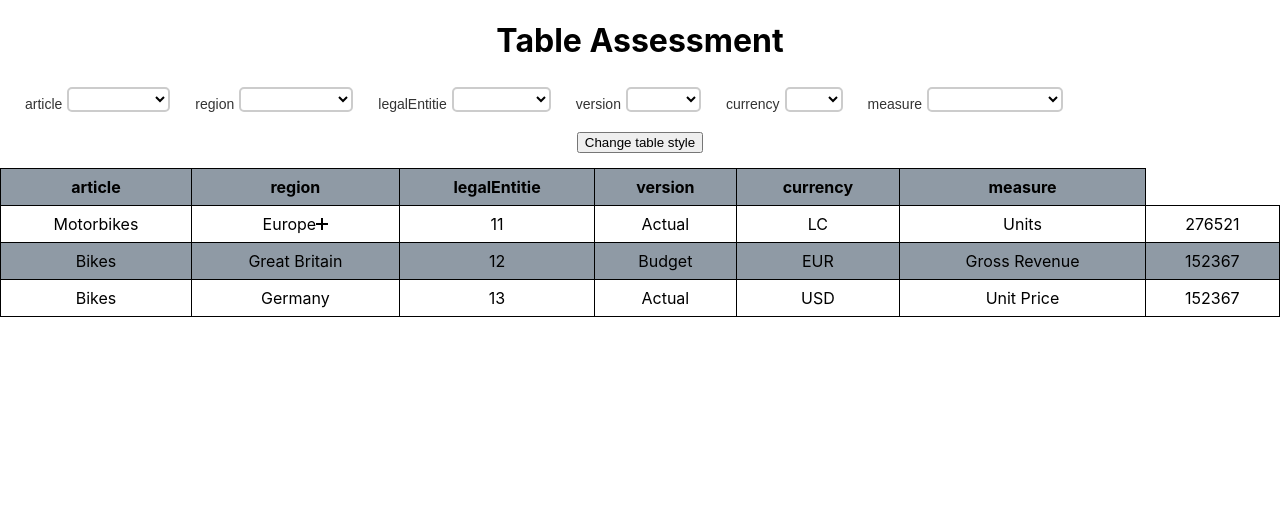
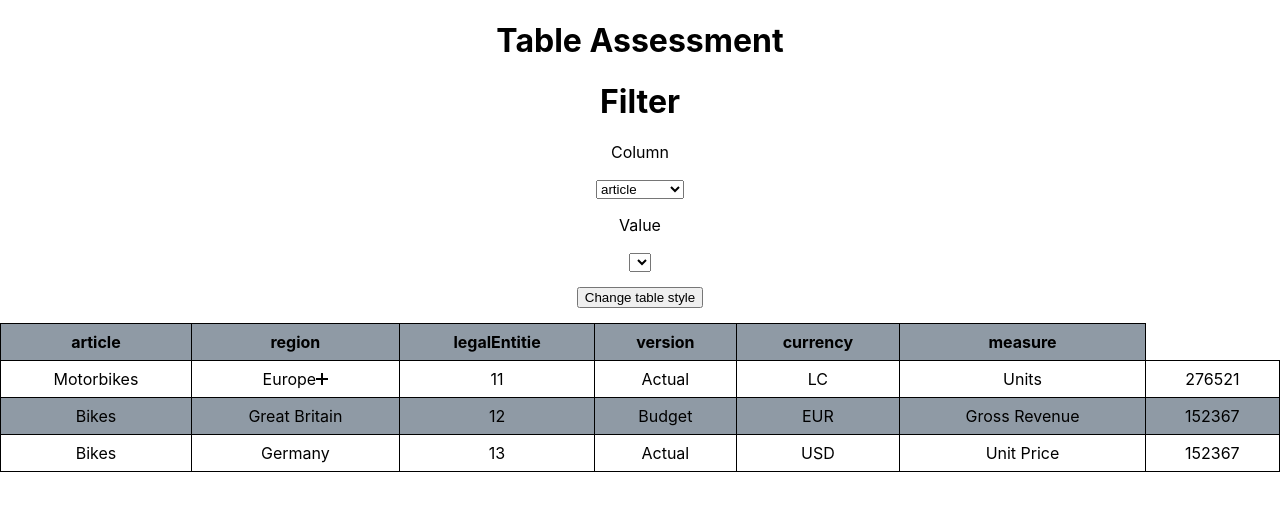
Before and after one commit to Yoloseph/TableDataAssessment, a React (Create React App) app in the folder table-assessment/: page / in a window 1280 px wide. Shown: the top 510 px of the page. Built offline with nearby package versions, Linux system fonts and the light colour scheme.

Commit message:
Changing the Filter back to Column and Value Filter

```diff
--- a/table-assessment/src/App.jsx
+++ b/table-assessment/src/App.jsx
@@ -25,30 +25,34 @@ function App() {
       });
   }, []);
 
-  const handleFilter = (data) => {
-    if (data.length >= 2) {
-      setUserData(handleTableDataFilter(data, tableDataDefault));
-    } else {
-      setUserData(tableDataDefault);
-    }
+  const handleFilter = (column, value) => {
+    console.log("handleFilter");
+    setUserData(handleTableDataFilter(column, value, tableDataDefault));
   };
 
-  const handleTableDataFilter = (filterData, tableData) => {
+  const handleTableDataFilter = (column, value, tableData) => {
     let filteredResults = [];
     tableData.forEach((item) => {
       let shouldInclude = true;
-      filterData.forEach((filter) => {
-        if (
-          filter.value === "All Articles" ||
-          filter.value === "Europe" ||
-          filter.value === "All Entities"
-        ) {
-          return;
-        }
-        if (item[filter.key] !== filter.value) {
-          shouldInclude = false;
-        }
-      });
+      console.log(value === "");
+      // if (
+      //   value === "All Articles" ||
+      //   value === "Europe" ||
+      //   value === "All Entities" ||
+      //   value === ""
+      // ) {
+      //   filteredResults.push(item);
+      // }
+
+      if (
+        item[column] !== value &&
+        value !== "All Articles" &&
+        value !== "Europe" &&
+        value !== "All Entities" &&
+        value !== ""
+      ) {
+        shouldInclude = false;
+      }
       if (shouldInclude) {
         filteredResults.push(item);
       }
@@ -63,7 +67,7 @@ function App() {
       {tableData && (
         <Filter
           tableData={tableData}
-          handleChange={(data) => handleFilter(data)}
+          handleChange={(column, value) => handleFilter(column, value)}
         />
       )}
       {userData && tableData && (
--- a/table-assessment/src/components/Filter.jsx
+++ b/table-assessment/src/components/Filter.jsx
@@ -1,61 +1,69 @@
 import { useEffect, useState } from "react";
-import "./Filter.css";
 
 function Filter({ tableData, handleChange }) {
-  const [selectedPairs, setSelectedPairs] = useState([]);
+  const [selectedColumn, setSelectedColumn] = useState("");
+  const [selectedValue, setSelectedValue] = useState("");
 
   useEffect(() => {
-    handleChange(selectedPairs);
-  }, [selectedPairs]);
+    handleChange(selectedColumn, selectedValue);
+  }, [selectedValue]);
 
-  const handleOption = (key, value) => {
-    if (value) {
-      setSelectedPairs((prev) => {
-        const updatedPairs = [...prev];
-        const pairIndex = updatedPairs.findIndex((pair) => pair.key === key);
-        if (pairIndex !== -1) {
-          updatedPairs[pairIndex].value = value;
-        } else {
-          if (value === "") {
-          }
-          updatedPairs.push({ key, value });
-        }
-        return updatedPairs;
+  useEffect(() => {
+    setSelectedValue("");
+  }, [selectedColumn]);
+
+  const columnDataBlock = (data) => {
+    let option = [];
+
+    Object.keys(data).forEach((element) => {
+      option.push(<option value={element}>{element}</option>);
     });
-    } else {
-      setSelectedPairs((prev) => prev.filter((pair) => pair.key !== key));
-    }
+    return (
+      <select onChange={(e) => setSelectedColumn(e.target.value)}>
+        {option}
+      </select>
+    );
   };
 
-  const columnDataBlock = (data) => {
-    const selects = [];
-    Object.keys(data).forEach((key) => {
-      let options = [];
-      options.push(<option value="" key="blank-option"></option>);
-      data[key].forEach((value) => {
-        options.push(
-          <option value={value} key={value}>
-            {value}
+  const valuesDataBlock = (data) => {
+    let option = [];
+    option.push(
+      <option key="default" value="">
+        {" "}
+      </option>
+    );
+    if (data && selectedColumn) {
+      Object.keys(data).forEach((element) => {
+        if (selectedColumn === element) {
+          data[selectedColumn].forEach((element2) => {
+            option.push(
+              <option key={element2} value={element2}>
+                {element2}
               </option>
             );
           });
-      selects.push(
-        <div className="dropdown">
-          <p>{key}</p>
+        }
+      });
+    }
+    return (
       <select
-            className="select"
-            key={key}
-            onChange={(e) => handleOption(key, e.target.value)}
+        defaultValue={""}
+        onChange={(e) => setSelectedValue(e.target.value)}
       >
-            {options}
+        {option}
       </select>
+    );
+  };
+
+  return (
+    <div>
+      <h1>Filter </h1>
+      <p>Column</p>
+      {columnDataBlock(tableData)}
+      <p>Value</p>
+      {valuesDataBlock(tableData)}
     </div>
   );
-    });
-    return selects;
-  };
-
-  return <div className="filters">{columnDataBlock(tableData)}</div>;
 }
 
 export default Filter;
```
Lines whose indentation alone changed are shown as unchanged.
